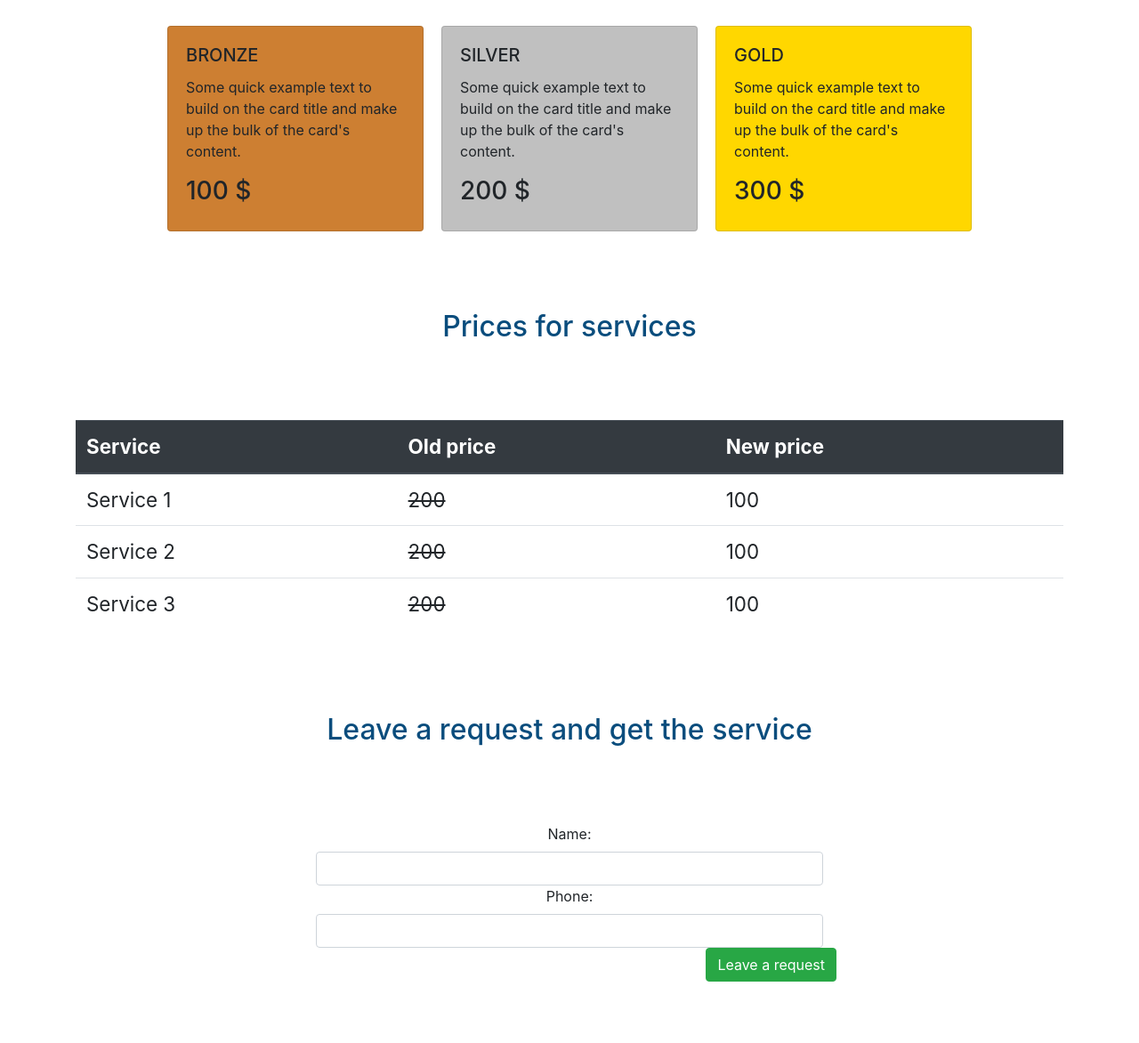
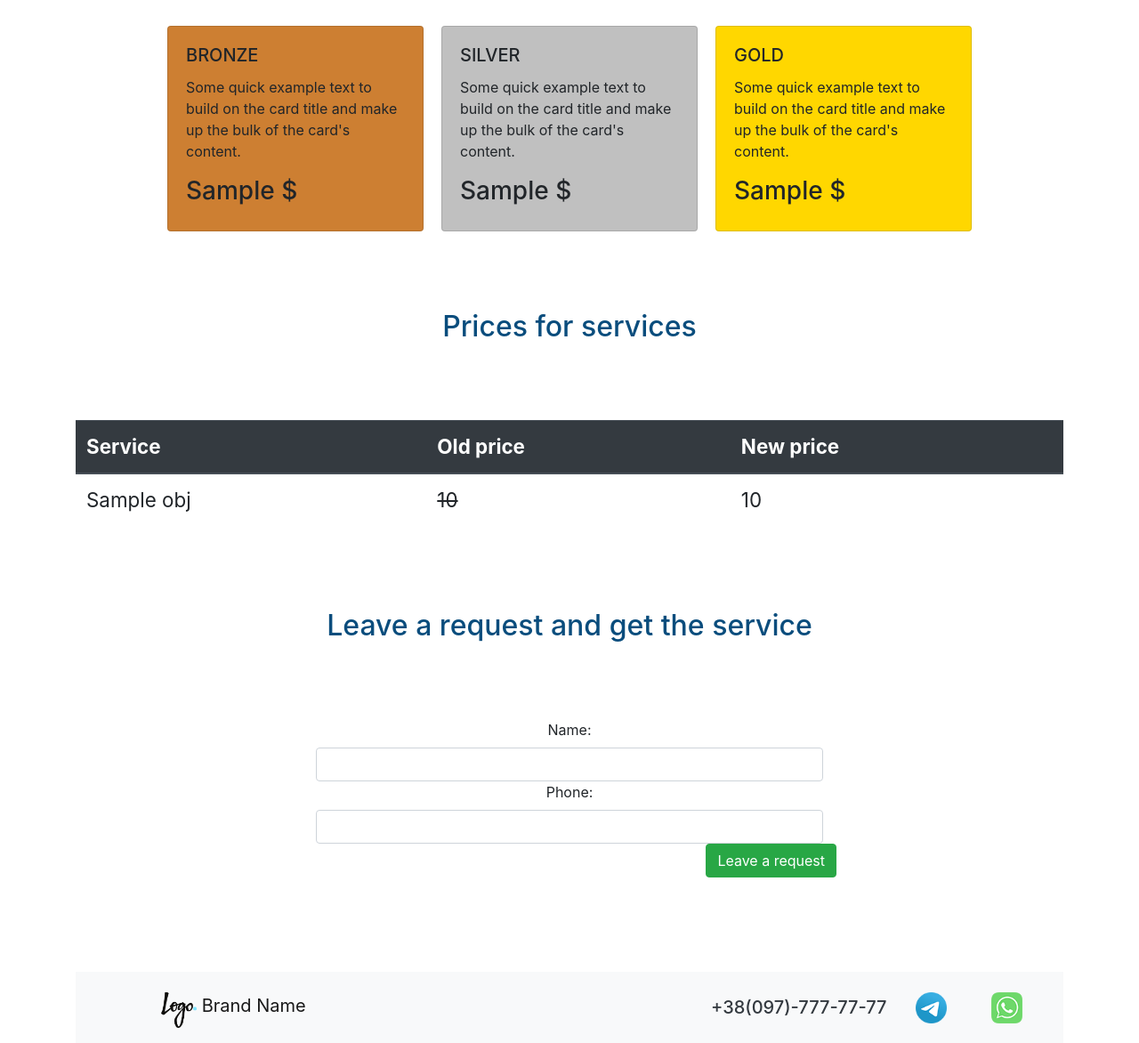
Before and after one commit to ignorento/services-website-with-CRM, a Django app: template templates/index.html in a window 1280 px wide. Shown: the part 264-1436 px from the top of the page at 89% size. Run offline with Django 4.2, Linux system fonts and the light colour scheme; tables that the repository leaves empty hold one stand-in row (values such as "Sample post"); the template is opened without the code that fills it: values that come from a table or form of the project are taken from there, most other values are stand-ins (such as "Sample title", 1, 10 or a date in 2020); grey boxes marked "Sample" are stand-in pictures.

Commit message:
update price

```diff
--- a/templates/price.html
+++ b/templates/price.html
@@ -10,21 +10,21 @@
 				  <div class="card-body">
 				    <h5 class="card-title">BRONZE</h5>
 				    <p class="card-text">Some quick example text to build on the card title and make up the bulk of the card's content.</p>
-				    <h3>100 $</h3>
+				    <h3>{{ pc_1 }} $</h3>
 				  </div>
 				</div>
 				<div class="card product_card" style="width: 18rem; background-color: #c0c0c0;">
 				  <div class="card-body">
 				    <h5 class="card-title">SILVER</h5>
 				    <p class="card-text">Some quick example text to build on the card title and make up the bulk of the card's content.</p>
-				    <h3>200 $</h3>
+				    <h3>{{ pc_2 }} $</h3>
 				  </div>
 				</div>
 				<div class="card product_card" style="width: 18rem; background-color: #ffd700;">
 				  <div class="card-body">
 				    <h5 class="card-title">GOLD</h5>
 				    <p class="card-text">Some quick example text to build on the card title and make up the bulk of the card's content.</p>
-				    <h3>300 $</h3>
+				    <h3>{{ pc_3 }} $</h3>
 				  </div>
 				</div>
   			</div>
@@ -43,21 +43,14 @@
 			    </tr>
 			  </thead>
 			  <tbody>
+			  {% for obj in price_table %}
 			    <tr>
-			      <td>Service 1</td>
-			      <td><del>200</del></td>
-			      <td>100</td>
+			      <td>{{ obj.pt_title }}</td>
+			      <td><del>{{ obj.pt_old_price }}</del></td>
+			      <td>{{ obj.pt_new_price }}</td>
 			    </tr>
-			    <tr>
-			      <td>Service 2</td>
-			      <td><del>200</del></td>
-			      <td>100</td>
-			    </tr>
-			    <tr>
-			      <td>Service 3</td>
-			      <td><del>200</del></td>
-			      <td>100</td>
-			    </tr>
+			  {% endfor %}
+
 			  </tbody>
 			</table>
   		</div>
```
